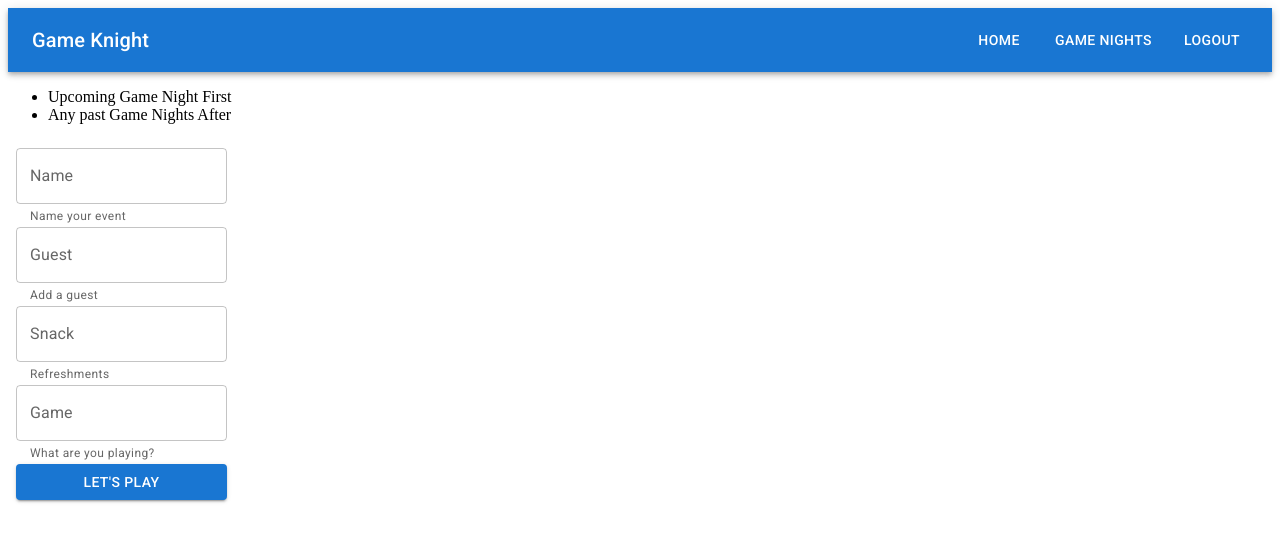
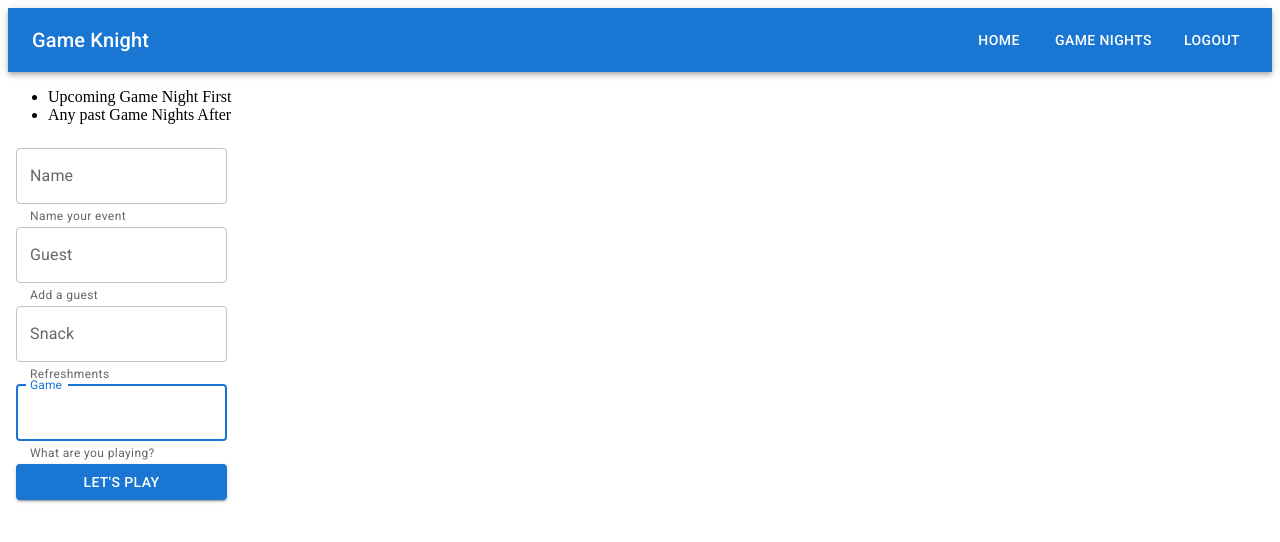
Before and after one commit to 4L00P/game-knight-legacy, a React app: page /gamenights in a window 1280 px wide. Both pictures are taken after a click on the button "SCHEDULE GAME NIGHT". Shown: the top 542 px of the page. Built offline with nearby package versions, Linux system fonts and the light colour scheme.

Commit message:
Add autofucs to InputField components

```diff
--- a/src/client/components/InputField.jsx
+++ b/src/client/components/InputField.jsx
@@ -5,18 +5,19 @@ import {
   TextField,
 } from '@mui/material';
 
-function InputField({ objvalue, onChange, index, onBlur }) {
-  const { label, value, helperText } = objvalue;
+function InputField({ objvalue, handleChange, index, onBlur }) {
+  const { label, value, collection, helperText } = objvalue;
   return (
     <div className="input">
       <TextField
         label={label}
-        id={label === 'Name' ? 'name' : `${label[0].toLowerCase()}${label.slice(1)}s`}
+        id={collection}
         value={value}
         variant="outlined"
         helperText={helperText}
-        onChange={onChange}
+        onChange={(element) => handleChange(element)}
         onBlur={onBlur}
+        autoFocus
       />
     </div>
   );
```
